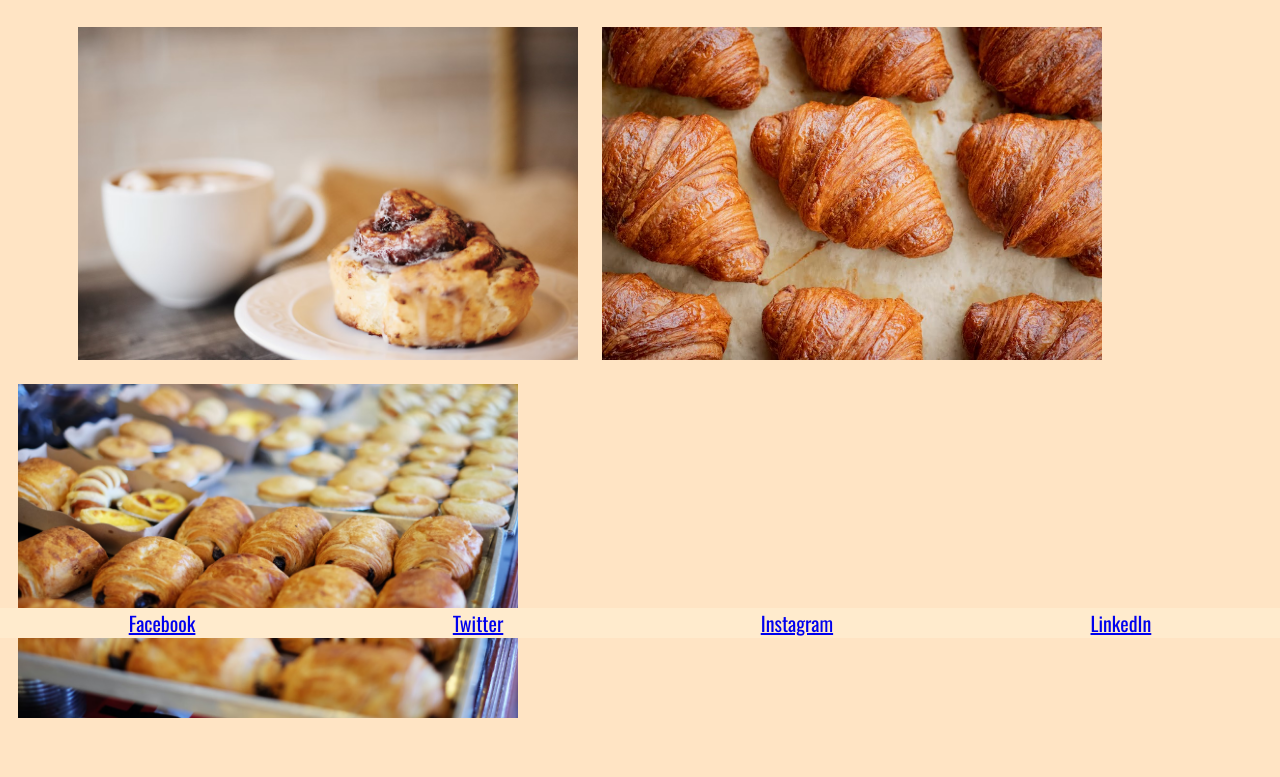
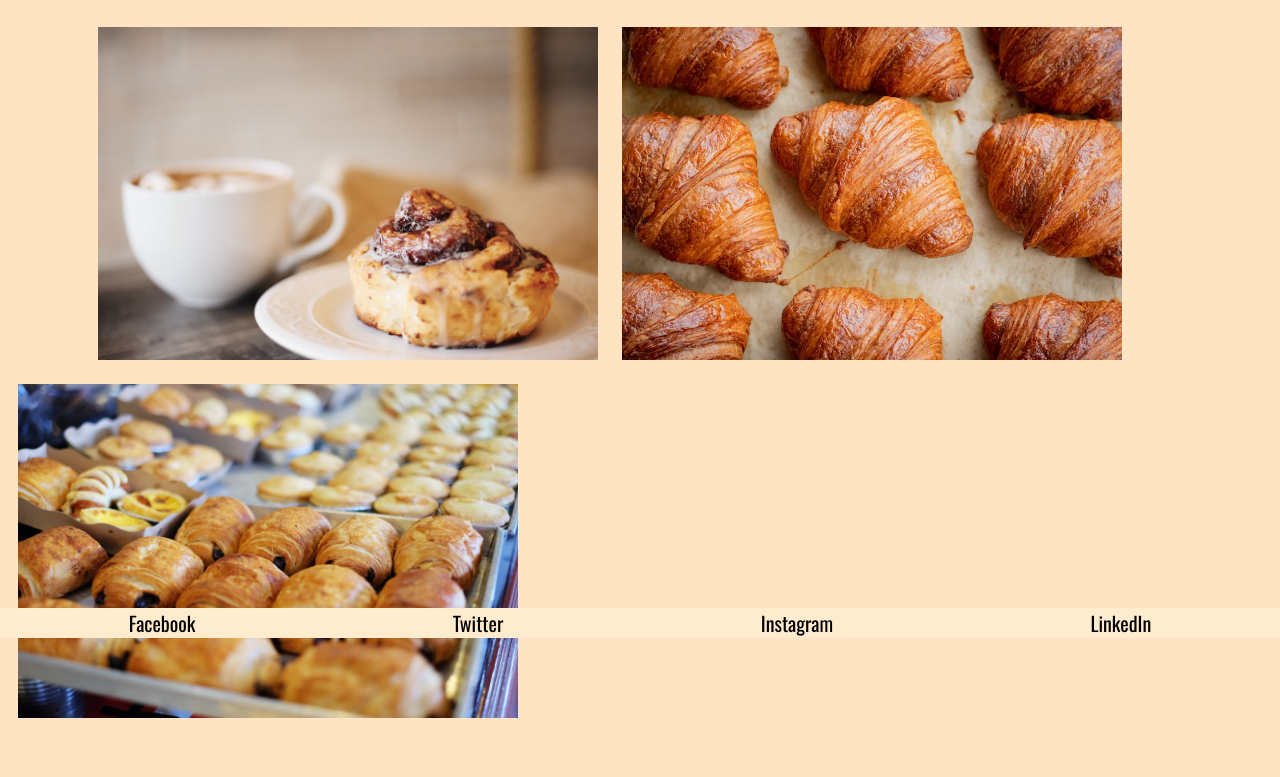
Before and after one commit to donomoth/Coffee-Shop-Website-Project, a plain HTML site: page pastries.html in a window 1280 px wide. Shown: the part 162-939 px from the top of the page. Drawn offline with nearby package versions, Linux system fonts and the light colour scheme.

Commit message:
Add files via upload

```diff
--- a/style.css
+++ b/style.css
@@ -12,6 +12,11 @@ p{
     font-family: "instrument serif";
     text-align: center;
     font-size: 30px;
+}
+
+a{
+    text-decoration: none;
+    color: black;
 }
 
 .navbar{
@@ -36,7 +41,7 @@ p{
 }
 
 #cin{
-    margin-left: 60px;
+    margin-left: 80px;
 }
 
 .new{
```
